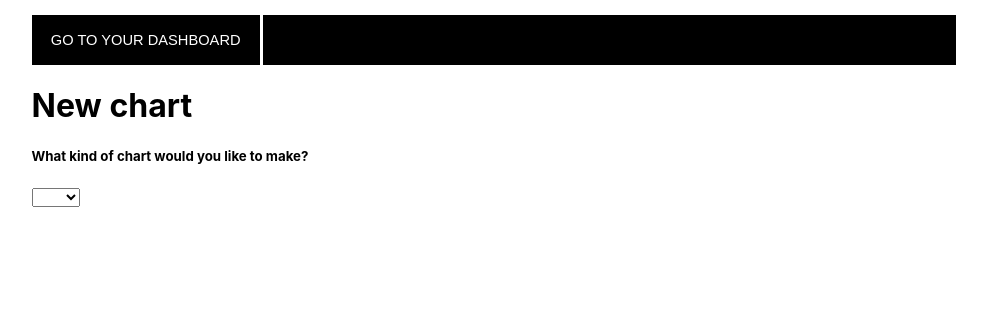
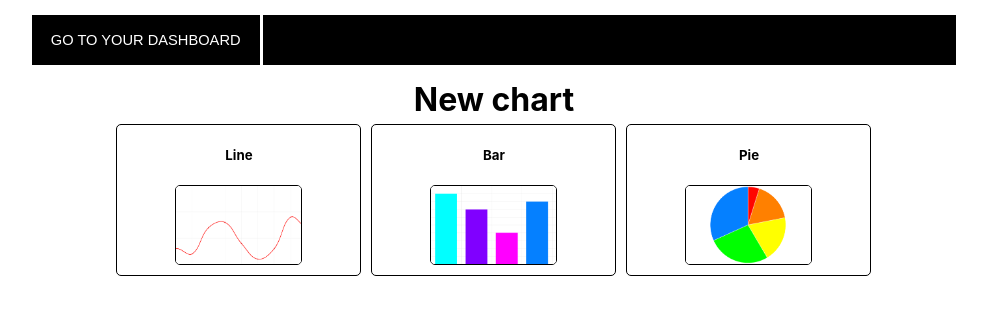
Before and after one commit to davidfloyd91/final-flatiron-project, a React (Create React App) app: page / in a window 1280 px wide. Both pictures are taken after a click on the button "MAKE A NEW CHART". Shown: the top 314 px of the page, without its empty margins (146-1133 px from the left). Built offline with nearby package versions, Linux system fonts and the light colour scheme; no server answers.

Commit message:
add discard button and some styling

```diff
--- a/src/App.css
+++ b/src/App.css
@@ -63,6 +63,7 @@
   margin: 5px;
   overflow: hidden;
   border-radius: 5px;
+  cursor: pointer;
 }
 
 .previewImg {
--- a/src/BarChart.js
+++ b/src/BarChart.js
@@ -108,6 +108,7 @@ class BarChart extends Component {
           ref={this.chartRef}
         />
         <button onClick={() => this.props.saveChart(saveData)}>Save chart</button>
+        <button onClick={this.props.discardChart}>Discard chart</button>
       </div>
     );
   };
--- a/src/LineChart.js
+++ b/src/LineChart.js
@@ -92,6 +92,7 @@ class LineChart extends Component {
           ref={this.chartRef}
         />
         <button onClick={() => this.props.saveChart(saveData)}>Save chart</button>
+        <button onClick={this.props.discardChart}>Discard chart</button>
       </div>
     );
   };
@@ -99,13 +100,13 @@ class LineChart extends Component {
 
 function mapStateToProps(state) {
   return {
+    color: state.color,
     data: state.grid,
     label: state.label,
+    max: state.max,
+    min: state.min,
+    ticks: state.ticks,
     title: state.title,
-    min: state.min,
-    max: state.max,
-    ticks: state.ticks,
-    color: state.color,
   };
 };
 
--- a/src/PieChart.js
+++ b/src/PieChart.js
@@ -86,6 +86,7 @@ class PieChart extends Component {
           ref={this.chartRef}
         />
         <button onClick={() => this.props.saveChart(saveData)}>Save chart</button>
+        <button onClick={this.props.discardChart}>Discard chart</button>
       </div>
     );
   };
--- a/src/Sandbox.js
+++ b/src/Sandbox.js
@@ -11,6 +11,12 @@ class Sandbox extends Component {
     this.props.dispatch({
       type: 'SET_CHART_TYPE', payload: chartType
     })
+  };
+
+  discardChart = () => {
+    // hacky but looks fine
+    this.props.dispatch({ type: 'SET_DEFAULT' });
+    this.props.dispatch({ type: 'TOGGLE_NEW' });
   };
 
   saveChart = data => {
@@ -104,7 +110,7 @@ class Sandbox extends Component {
   render() {
     return (
       <div className='container'>
-        <h1>New {this.props.chartType} chart</h1>
+        <h1 className='center'>New {this.props.chartType} chart</h1>
         <UserInput
           changeChartType={this.chartType}
           setGrid={this.setGrid}
@@ -118,11 +124,11 @@ class Sandbox extends Component {
           null
         } {
           this.props.chartType === 'line'
-          ? <LineChart saveChart={this.saveChart} />
+          ? <LineChart saveChart={this.saveChart} discardChart={this.discardChart} />
           : this.props.chartType === 'bar'
-          ? <BarChart saveChart={this.saveChart} />
+          ? <BarChart saveChart={this.saveChart} discardChart={this.discardChart} />
           : this.props.chartType === 'pie'
-          ? <PieChart saveChart={this.saveChart} />
+          ? <PieChart saveChart={this.saveChart} discardChart={this.discardChart} />
           : null
         }
       </div>
--- a/src/UserInput.js
+++ b/src/UserInput.js
@@ -20,13 +20,15 @@ class UserInput extends Component {
     this.props.dispatch({ type: 'SET_SHOW_TABLE', payload: true });
   };
 
+  handleClick = chartType => {
+    this.props.dispatch({ type: 'SET_CHART_TYPE', payload: chartType });
+  };
+
   handleChange = e => {
     if (e.target.name === 'rows') {
       this.props.dispatch({ type: 'SET_ROWS', payload: e.target.value });
     } else if (e.target.name === 'columns') {
       this.props.dispatch({ type: 'SET_COLUMNS', payload: e.target.value });
-    } else if (e.target.name === 'chartType') {
-      this.props.changeChartType(e.target.value);
     } else if (e.target.name === 'input') {
       this.props.dispatch({ type: 'SET_INPUT', payload: e.target.value });
     };
@@ -42,15 +44,20 @@ class UserInput extends Component {
             {
               !this.props.chartType[0]
                 ?
-              <Fragment>
-                <h5>What kind of chart would you like to make?</h5>
-                <select name='chartType' onChange={this.handleChange}>
-                  <option value=''></option>
-                  <option value='line'>Line</option>
-                  <option value='bar'>Bar</option>
-                  <option value='pie'>Pie</option>
-                </select>
-              </Fragment>
+              <div className='center'>
+                <div className='card' onClick={() => this.handleClick('line')}>
+                  <h5>Line</h5>
+                  <img className='previewImg' alt='line chart' src='/assets/linePreview.png' />
+                </div>
+                <div className='card' onClick={() => this.handleClick('bar')}>
+                  <h5>Bar</h5>
+                  <img className='previewImg' alt='bar chart' src='/assets/barPreview.png' />
+                </div>
+                <div className='card' onClick={() => this.handleClick('pie')}>
+                  <h5>Pie</h5>
+                  <img className='previewImg' alt='pie chart' src='/assets/piePreview.png' />
+                </div>
+              </div>
                 :
               this.props.chartType[0] && !this.props.input[0]
                 ?
@@ -114,11 +121,11 @@ class UserInput extends Component {
 function mapStateToProps(state) {
   return {
     chartType: state.chartType,
+    columns: state.columns,
     horizontal: state.horizontal,
-    showSetup: state.showSetup,
     input: state.input,
     rows: state.rows,
-    columns: state.columns,
+    showSetup: state.showSetup,
     showTable: state.showTable
   };
 };
```
